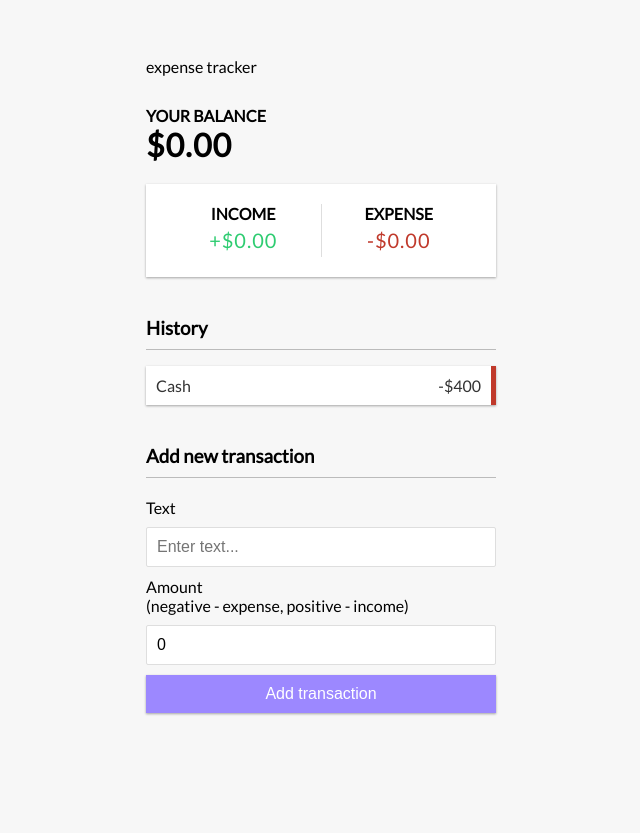
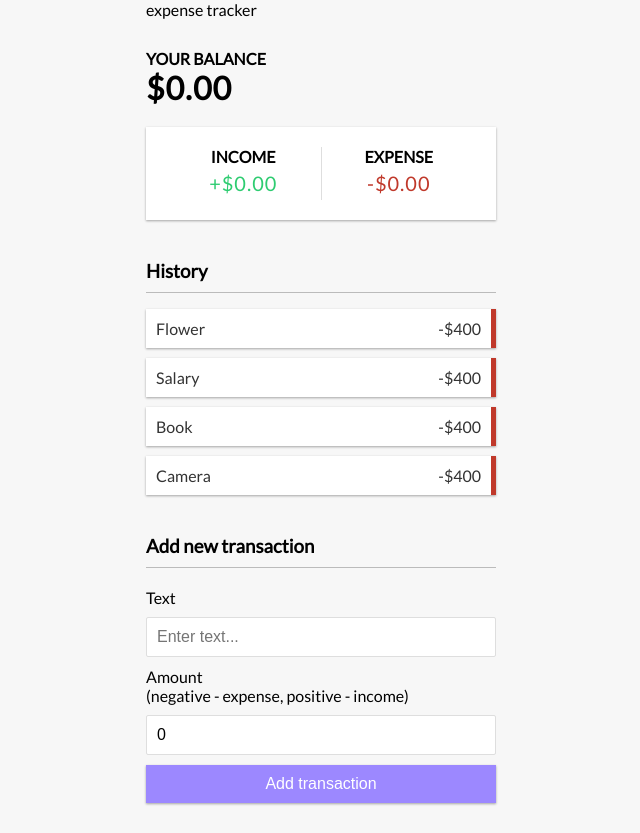
Before and after one commit to aaronsHarris/expense-tracker-react, a React (Create React App) app in the folder client/: page / in a window 1280 px wide. Shown: the whole page, without its empty margins (319-959 px from the left). Before the commit the page ends 800 px from the top, so only its background shows below. Built offline with nearby package versions, Linux system fonts and the light colour scheme.

Commit message:
added globalcontext to transactionlist, map trought data

```diff
--- a/client/src/components/TransactionList.jsx
+++ b/client/src/components/TransactionList.jsx
@@ -1,14 +1,19 @@
-import React from "react";
+import { useContext } from "react";
+import { GlobalContext } from "../context/GlobalState";
 
 export const TransactionList = () => {
+  const { transactions } = useContext(GlobalContext);
+
   return (
     <>
       <h3>History</h3>
-      <ul className="list">
-        <li className="minus">
-          Cash <span>-$400</span>
-          <button className="delete-btn">x</button>
-        </li>
+      <ul className="list" >
+        {transactions.map((transaction) => (
+          <li className="minus" >
+            {transaction.text} <span>-$400</span>
+            <button className="delete-btn">x</button>
+          </li>
+        ))}
       </ul>
     </>
   );
```
